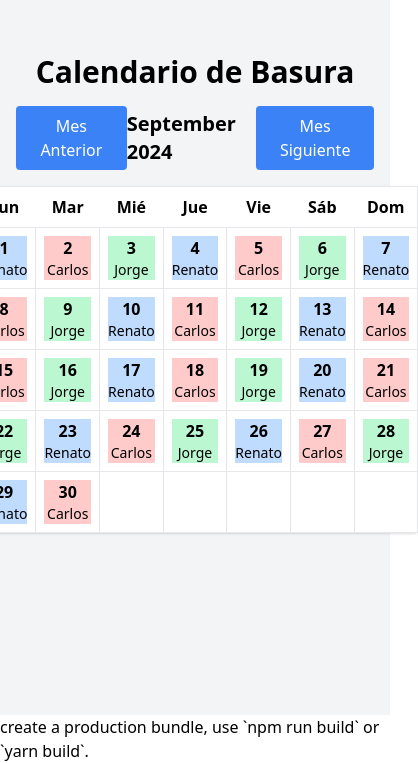
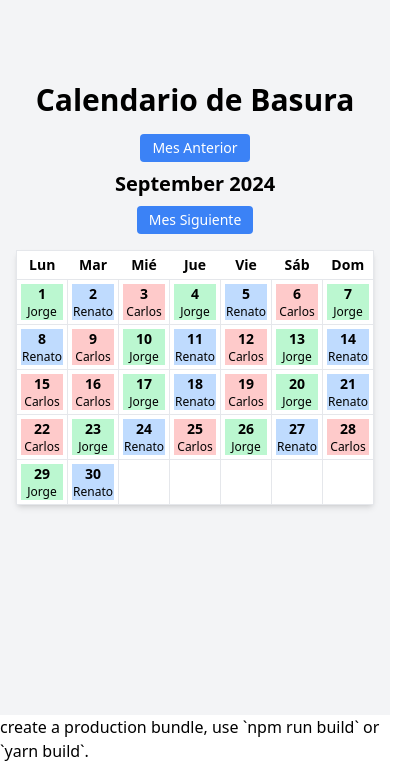
Before and after one commit to monarc-x/trash-calendar, a React (Create React App) app: page / in a window 390 px wide. Shown: the part 129-892 px from the top of the page, 418 px wide, since content can reach past the window. Built offline with nearby package versions, Linux system fonts and the light colour scheme; the HTML template or start-up script is replaced by a standard one.

Commit message:
add design responsive

```diff
--- a/src/App.js
+++ b/src/App.js
@@ -8,7 +8,7 @@ const personas = [
   { nombre: "Renato", color: "bg-blue-200" }
 ];
 
-const fechaReferencia = dayjs("2024-09-15");
+const fechaReferencia = dayjs("2024-09-16"); // Fecha de referencia ajustada al día después
 
 function App() {
   const [turnos, setTurnos] = useState([]);
@@ -59,29 +59,29 @@ function App() {
     <div className="flex flex-col items-center justify-center min-h-screen bg-gray-100 p-4">
       <h1 className="text-3xl font-bold mb-4">Calendario de Basura</h1>
 
-      <div className="flex justify-between items-center w-full max-w-md mb-4">
+      <div className="flex flex-col sm:flex-row justify-between items-center w-full max-w-md mb-4">
         <button
           onClick={mesAnterior}
-          className="px-4 py-2 bg-blue-500 text-white rounded hover:bg-blue-600"
+          className="px-3 py-1 sm:px-4 sm:py-2 bg-blue-500 text-white rounded hover:bg-blue-600 text-sm sm:text-base"
         >
           Mes Anterior
         </button>
-        <h2 className="text-xl font-semibold">
+        <h2 className="text-xl font-semibold my-2 sm:my-0">
           {mesActual.format("MMMM YYYY")}
         </h2>
         <button
           onClick={mesSiguiente}
-          className="px-4 py-2 bg-blue-500 text-white rounded hover:bg-blue-600"
+          className="px-3 py-1 sm:px-4 sm:py-2 bg-blue-500 text-white rounded hover:bg-blue-600 text-sm sm:text-base"
         >
           Mes Siguiente
         </button>
       </div>
 
-      <table className="w-full max-w-md bg-white border rounded shadow">
+      <table className="w-full max-w-md bg-white border rounded shadow-md">
         <thead>
           <tr>
             {["Lun", "Mar", "Mié", "Jue", "Vie", "Sáb", "Dom"].map(dia => (
-              <th key={dia} className="p-2 border-b">{dia}</th>
+              <th key={dia} className="p-1 sm:p-2 border-b text-sm sm:text-base">{dia}</th>
             ))}
           </tr>
         </thead>
@@ -93,10 +93,10 @@ function App() {
           }, []).map((row, rowIndex) => (
             <tr key={rowIndex}>
               {row.map(({ dia, persona }, cellIndex) => (
-                <td key={cellIndex} className="p-2 border-t border-l">
+                <td key={cellIndex} className="p-1 sm:p-2 border-t border-l text-center">
                   <div className={`text-center ${persona ? persona.color : ''}`}>
-                    <div className={dia ? "font-bold" : ""}>{dia || ''}</div>
-                    <div className="text-sm">{persona ? persona.nombre : ''}</div>
+                    <div className={`font-bold ${dia ? "text-sm sm:text-base" : ""}`}>{dia || ''}</div>
+                    <div className="text-xs sm:text-sm">{persona ? persona.nombre : ''}</div>
                   </div>
                 </td>
               ))}
```
Also changed, not shown: 1 other file (tests, documents, lock files or other folders).
